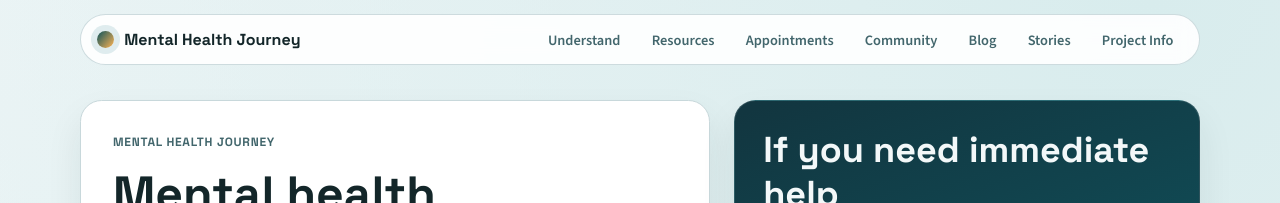
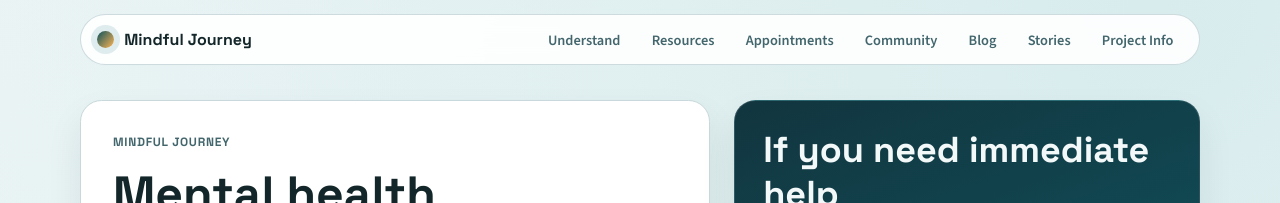
Before and after one commit to kmandve/BPA-Mental-Health-Website, a plain HTML site: page index.html in a window 1280 px wide. Shown: the top 203 px of the page. Drawn offline with nearby package versions, Linux system fonts and the light colour scheme.

Commit message:
Rename site from 'Mental Health Journey' to 'Mindful Journey'

```diff
--- a/index.html
+++ b/index.html
@@ -3,7 +3,7 @@
   <head>
     <meta charset="UTF-8" />
     <meta name="viewport" content="width=device-width, initial-scale=1.0" />
-    <title>Mental Health Journey</title>
+    <title>Mindful Journey</title>
     <meta
       name="description"
       content="Mental health awareness website with disorders information, local and national resources, appointment scheduler, support community, blog, and testimonials."
@@ -25,9 +25,9 @@
 
     <header class="site-header" id="home">
       <nav class="nav" aria-label="Primary">
-        <a href="#home" class="brand" aria-label="Mental Health Journey home">
+        <a href="#home" class="brand" aria-label="Mindful Journey home">
           <span class="brand-mark" aria-hidden="true"></span>
-          <span>Mental Health Journey</span>
+          <span>Mindful Journey</span>
         </a>
         <button
           class="nav-toggle"
@@ -52,7 +52,7 @@
 
       <div class="hero" id="main">
         <div class="hero-copy">
-          <p class="eyebrow">Mental Health Journey</p>
+          <p class="eyebrow">Mindful Journey</p>
           <h1>Mental health awareness, support, and action in one place</h1>
           <p class="lead">
             This site is designed to de-stigmatize mental health challenges and connect
@@ -494,9 +494,9 @@
     </main>
 
     <footer class="site-footer">
-      <p><strong>Mental Health Journey</strong></p>
+      <p><strong>Mindful Journey</strong></p>
       <p>Educational information only. Not a substitute for diagnosis or emergency care.</p>
-      <p>&copy; <span id="year"></span> Mental Health Journey | BPA Website Design Team (435)</p>
+      <p>&copy; <span id="year"></span> Mindful Journey | BPA Website Design Team (435)</p>
     </footer>
 
     <script src="script.js"></script>
```
